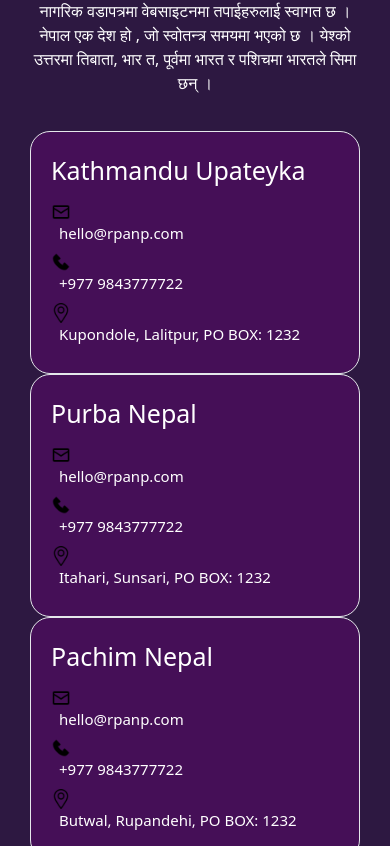
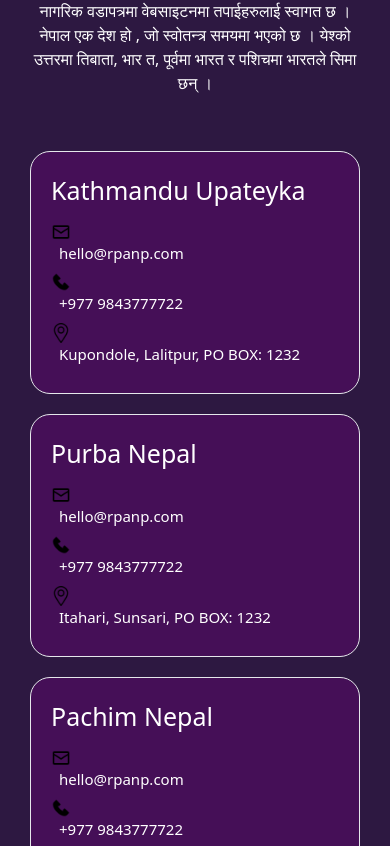
Before and after one commit to diwashamatya/react-responsive-figma, a React (Create React App) app: page / in a window 390 px wide. Shown: the part 1218-2064 px from the top of the page. Built offline with nearby package versions, Linux system fonts and the light colour scheme.

Commit message:
Update Card.js

```diff
--- a/src/components/Card.js
+++ b/src/components/Card.js
@@ -25,7 +25,7 @@ function Card({ items }) {
         <div className=" flex flex-col md:flex-row   justify-evenly pb-[20px]  ">
           {items.map((data) => (
             <div
-              className="border w-auto h-auto hover:bg-slate-800 bg-[#450f57] rounded-[20px] flex flex-col justify-center md:w-[368px] md:h-[208px] p-5 "
+              className="border mt-5 md:mt-auto w-auto h-auto hover:bg-slate-800 bg-[#450f57] rounded-[20px] flex flex-col justify-center md:w-[368px] md:h-[208px] p-5 "
               key={data.id}
             >
               <p className="text-start text-[25px] pb-3">{data.name}</p>
```
